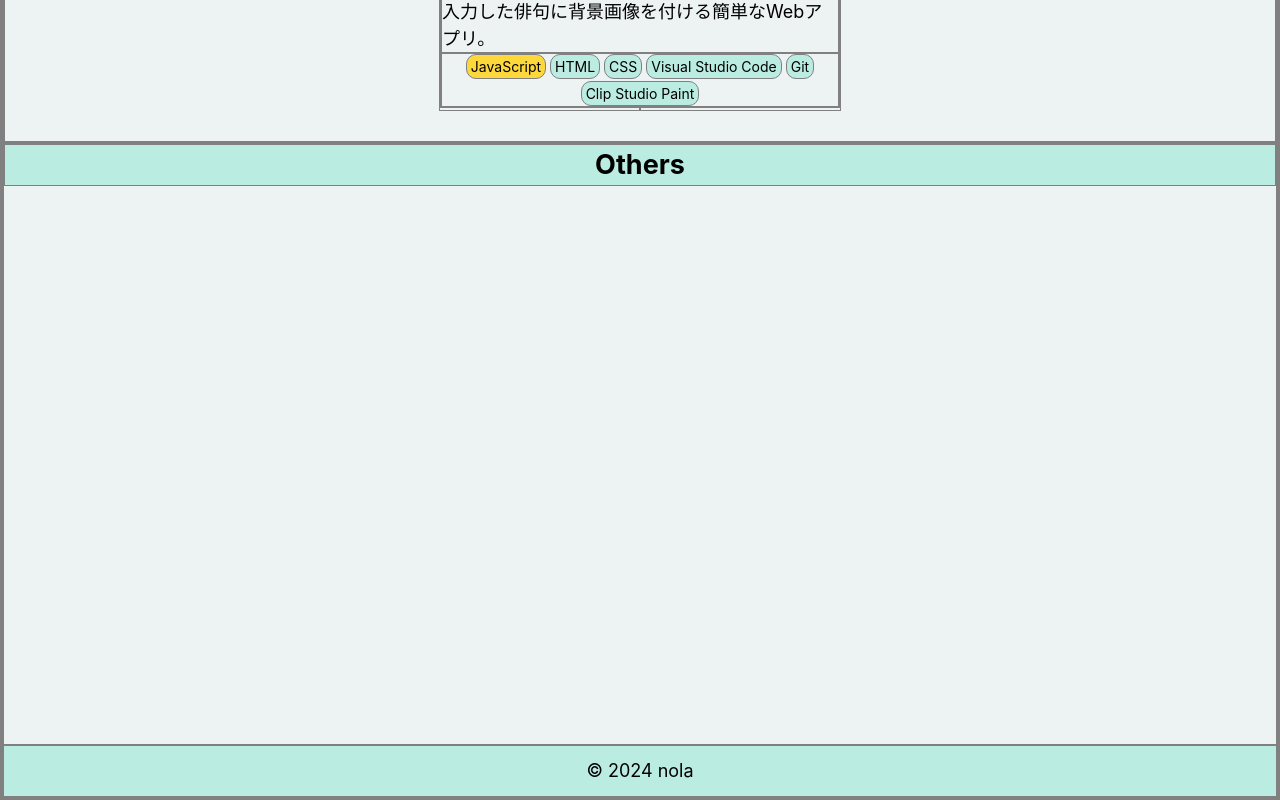
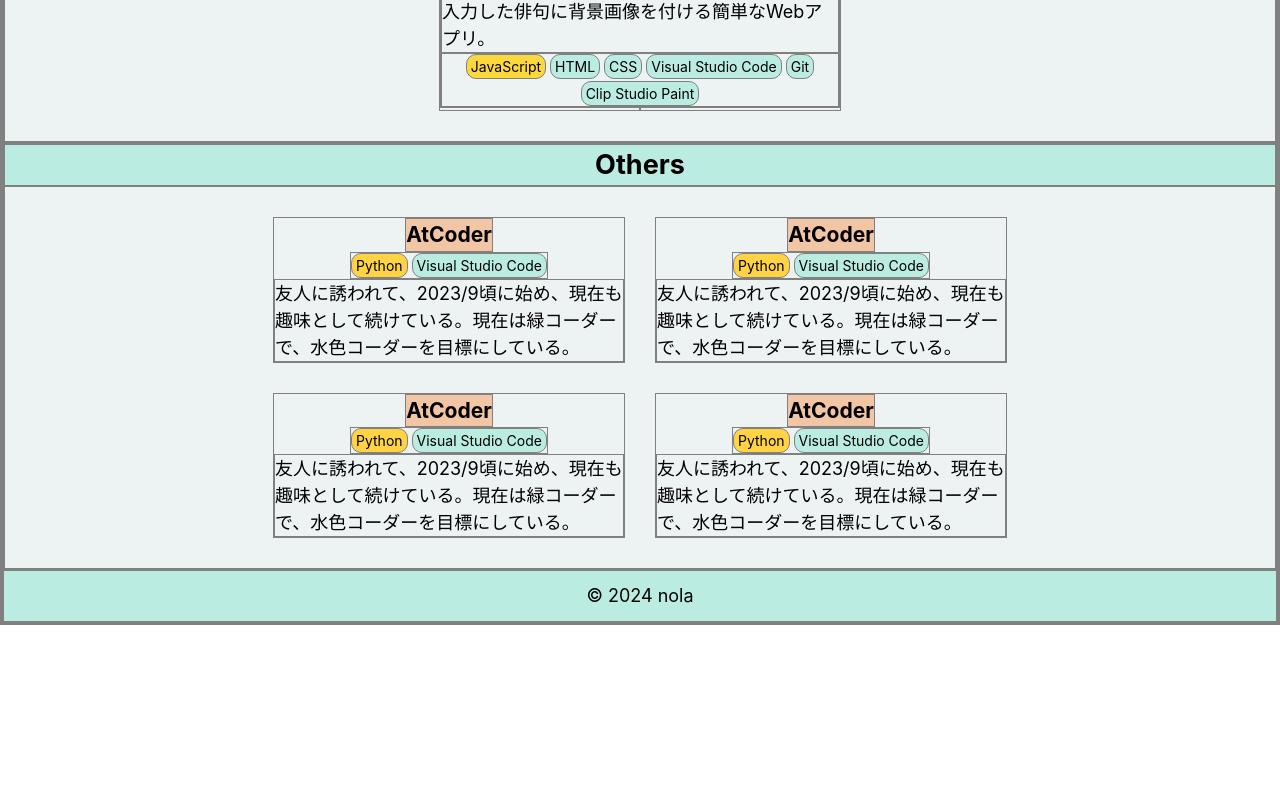
Before and after one commit to no-la/my-portfolio-for-2026, a React (Vite) app: page / in a window 1280 px wide. Shown: the part 3322-4122 px from the top of the page. After the commit the page ends 3947 px from the top, so only its background shows below. Built offline with nearby package versions, Linux system fonts and the light colour scheme.

Commit message:
add other-card

```diff
--- a/src/app/my-others/my-others.jsx
+++ b/src/app/my-others/my-others.jsx
@@ -1,13 +1,52 @@
 /** @jsxImportSource @emotion/react */
+import { css } from '@emotion/react';
 import SectionHeader from '../../components/section-header/section-header';
+import OtherCard from './other-card';
+
+const datas = [
+  {
+    name: 'AtCoder',
+    tags: [0, 100],
+    text: '友人に誘われて、2023/9頃に始め、現在も趣味として続けている。現在は緑コーダーで、水色コーダーを目標にしている。',
+  },
+  {
+    name: 'AtCoder',
+    tags: [0, 100],
+    text: '友人に誘われて、2023/9頃に始め、現在も趣味として続けている。現在は緑コーダーで、水色コーダーを目標にしている。',
+  },
+  {
+    name: 'AtCoder',
+    tags: [0, 100],
+    text: '友人に誘われて、2023/9頃に始め、現在も趣味として続けている。現在は緑コーダーで、水色コーダーを目標にしている。',
+  },
+  {
+    name: 'AtCoder',
+    tags: [0, 100],
+    text: '友人に誘われて、2023/9頃に始め、現在も趣味として続けている。現在は緑コーダーで、水色コーダーを目標にしている。',
+  },
+];
+
+const WrapStyle = css`
+  display: flex;
+  flex-wrap: wrap;
+  align-items: center;
+  justify-content: center;
+  padding: 30px 100px;
+  gap: 30px;
+`;
 
 const MyOthers = () => {
   return (
-    <section
-      id="others"
-      css={(theme) => ({ height: '600px' })}
-    >
+    <section id="others">
       <SectionHeader>Others</SectionHeader>
+      <div css={WrapStyle}>
+        {datas.map((data, i) => (
+          <OtherCard
+            key={`other-card-${data.name}`}
+            {...data}
+          ></OtherCard>
+        ))}
+      </div>
     </section>
   );
 };
--- /dev/null
+++ b/src/app/my-others/other-card.jsx
@@ -0,0 +1,24 @@
+/** @jsxImportSource @emotion/react */
+
+import { css } from '@emotion/react';
+import CardHeader from '../../components/card-header/card-header';
+import TagList from '../../components/tag-list/tag-list';
+
+const wrapStyle = css`
+  display: flex;
+  flex-direction: column;
+  align-items: center;
+  width: 350px;
+`;
+
+const OtherCard = ({ name, tags, text }) => {
+  return (
+    <div css={wrapStyle}>
+      <CardHeader>{name}</CardHeader>
+      <TagList tags={tags}></TagList>
+      <div>{text}</div>
+    </div>
+  );
+};
+
+export default OtherCard;
```
